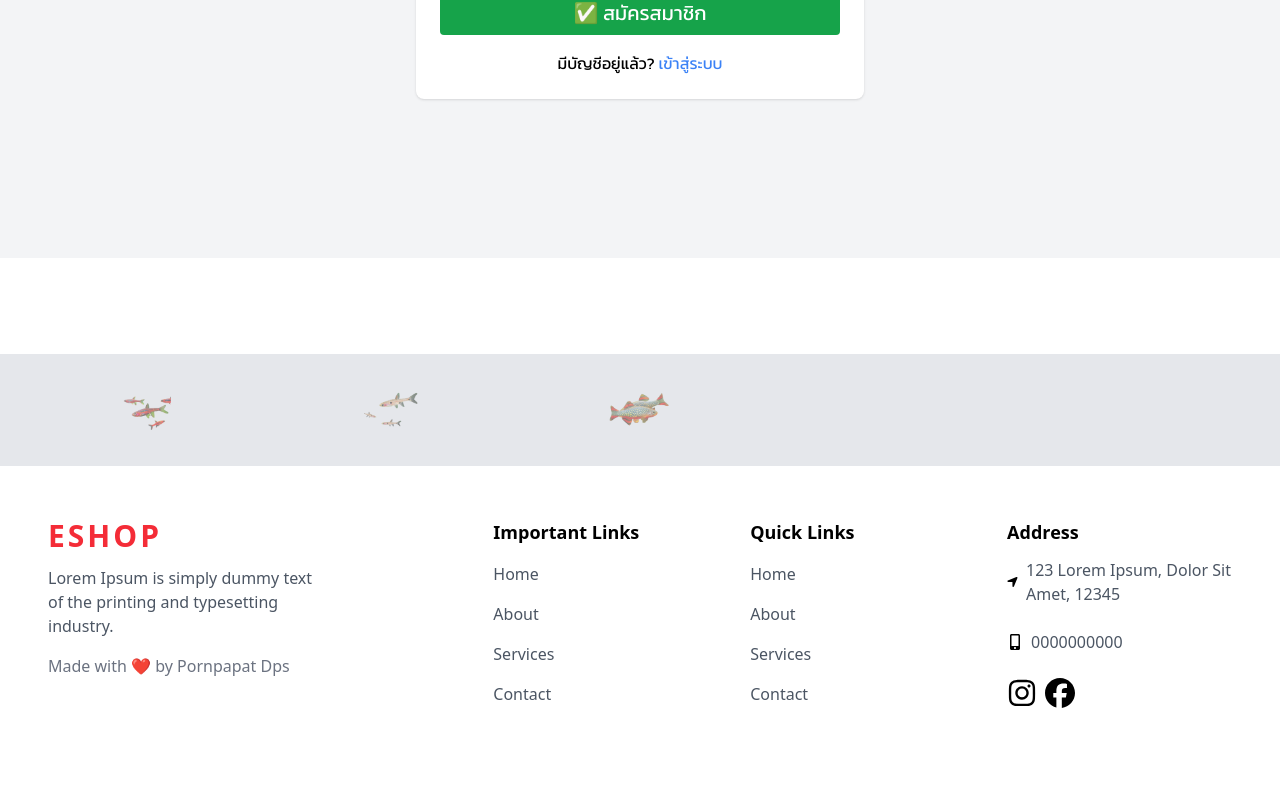
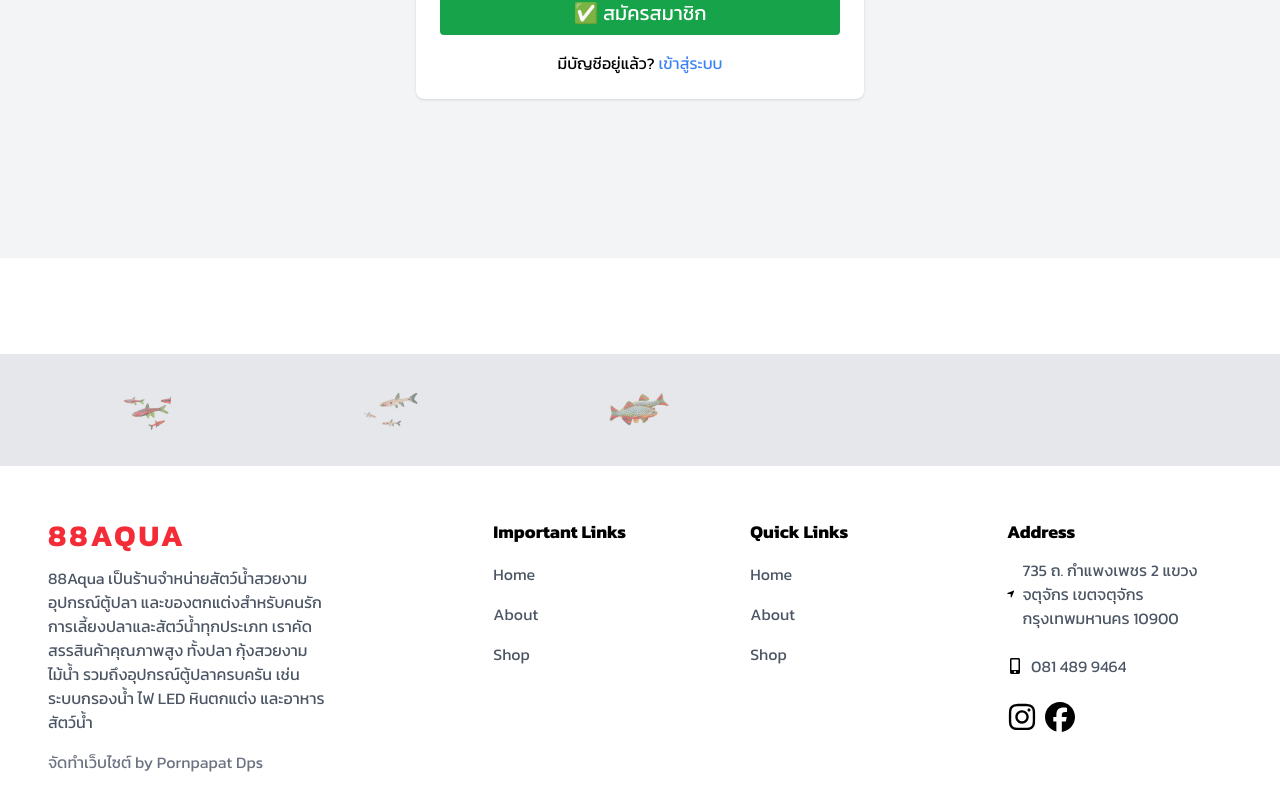
Before and after one commit to PornpapatDps/ProjectSystemsSell, a React (Vite) app in the folder frontend/: page /signup in a window 1280 px wide. Shown: the part 622-1432 px from the top of the page. Built offline with nearby package versions, Linux system fonts and the light colour scheme.

Commit message:
Update Footer.jsx

```diff
--- a/frontend/src/components/Footer/Footer.jsx
+++ b/frontend/src/components/Footer/Footer.jsx
@@ -13,32 +13,30 @@ const FooterLinks = [
         link: "/about",
     },
     {
-        title: "Services",
-        link: "/services",
+        title: "Shop",
+        link: "/shop",
     },
-    {
-        title: "Contact",
-        link: "/contact",
-    },
+
 ];
 
 const Footer = () => {
   return (
-    <div className='dark:bg-gray-950'>
-      <div className="container">
+    <div className='dark:bg-gray-950 font-[Kanit]' >
+      <div className="container" >
         <div className="grid md:grid-cols-3 pb-20 pt-5">
             {/* company detail */}
             <div className='py-8 px-4'>
                 <a href="#"
                 className='text-primary font-bold
                 tracking-widest text-2xl uppercase sm:text-3xl'>
-                    Eshop
+                    88aqua
                 </a>
                 <p className='text-gray-600 dark:text-white/70 lg:pr-24 pt-3'>
-                    Lorem Ipsum is simply dummy text of the printing and typesetting industry.
+                88Aqua เป็นร้านจำหน่ายสัตว์น้ำสวยงาม อุปกรณ์ตู้ปลา และของตกแต่งสำหรับคนรักการเลี้ยงปลาและสัตว์น้ำทุกประเภท
+                เราคัดสรรสินค้าคุณภาพสูง ทั้งปลา กุ้งสวยงาม ไม้น้ำ รวมถึงอุปกรณ์ตู้ปลาครบครัน เช่น ระบบกรองน้ำ ไฟ LED หินตกแต่ง และอาหารสัตว์น้ำ
                 </p>
                 <p className='text-gray-500 mt-4'>
-                    Made with ❤️ by Pornpapat Dps
+                    จัดทำเว็บไซต์ by Pornpapat Dps
                 </p>
             </div>
             {/* Footer links */}
@@ -84,23 +82,23 @@ const Footer = () => {
                     sm:text-left mb-3
                     ">Address</h1>
                 <div>
-                    <div className='flex items-center gap-2'>
+                    <div className='flex items-center gap-2 '>
                         <FaLocationArrow/>
                         <p className='text-gray-600 dark:text-gray-400'>
-                            123 Lorem Ipsum, Dolor Sit Amet, 12345 </p>
+                        735 ถ. กำแพงเพชร 2 แขวงจตุจักร เขตจตุจักร กรุงเทพมหานคร 10900 </p>
                     </div>
                     <div className='flex items-center gap-2 mt-6'>
                         <FaMobileAlt />
                         <p className='text-gray-600 dark:text-gray-400'>
-                            0000000000 </p>
+                        081 489 9464 </p>
                     </div>
                 </div>
                 {/*social media*/ }
                 <div className='flex items-center gap-2 mt-6'>
-                    <a href="#">
+                    <a href="https://www.instagram.com/88aqua/">
                         <FaInstagram className='text-3xl hover:text-primary duration-300'/>
                     </a>
-                    <a href="#">
+                    <a href="https://www.facebook.com/profile.php?id=100086453555381">
                         <FaFacebook className='text-3xl hover:text-primary duration-300'/>
                     </a>
                 </div>
```
